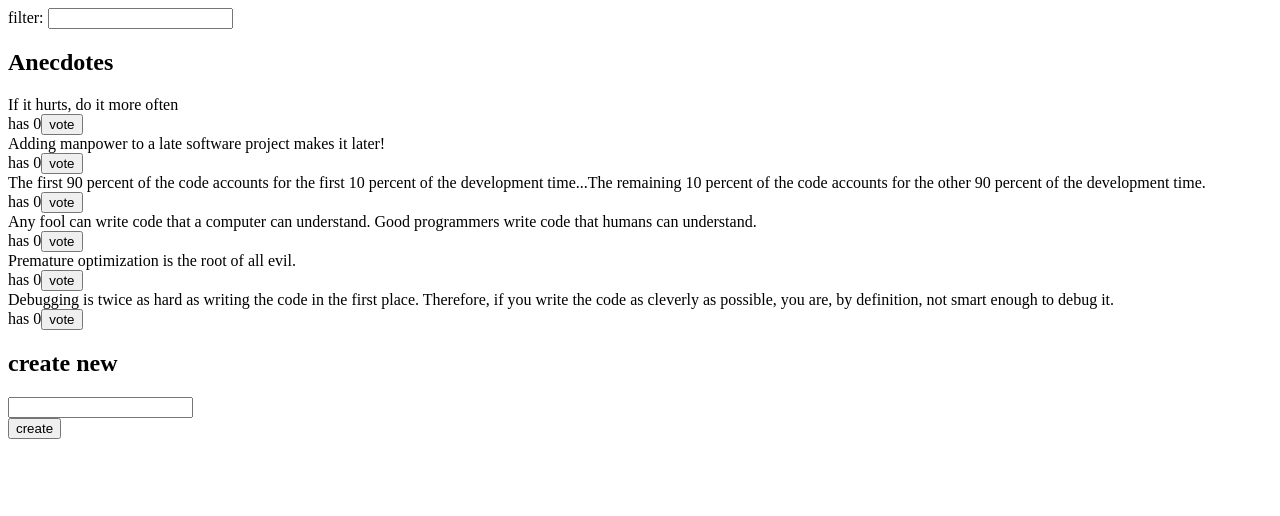
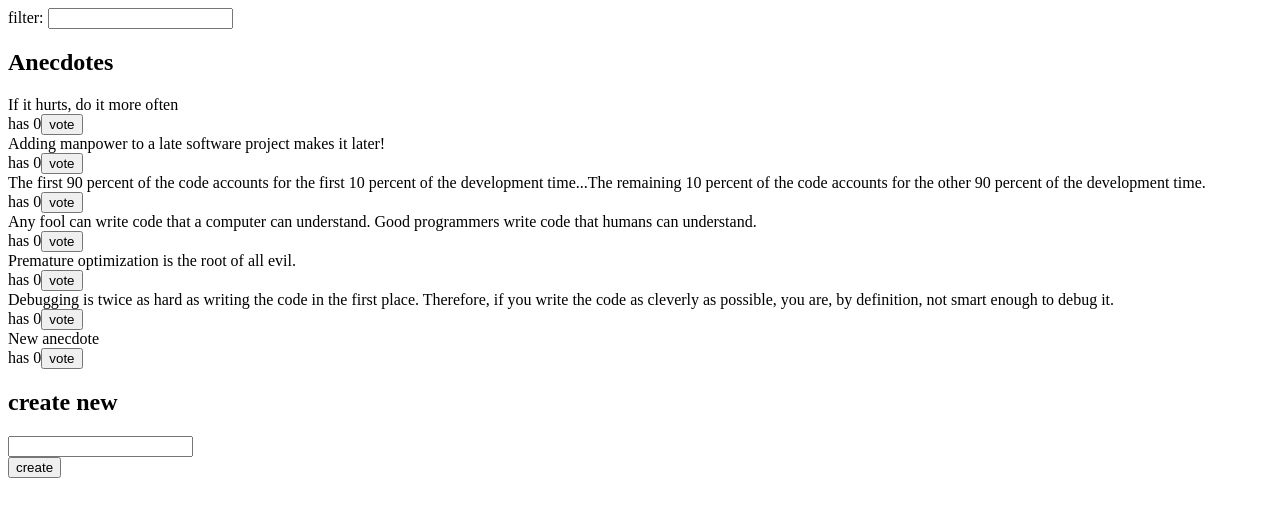
Before and after one commit to kamrantahir2/MOOC-Redux-Anecdotes, a React (Vite) app: page / in a window 1280 px wide. Shown: the top 516 px of the page. Built offline with nearby package versions, Linux system fonts and the light colour scheme; data requests are answered from the project's data file.

Commit message:
Save new anecdote to db by creating service function and creating new actions

```diff
--- a/db.json
+++ b/db.json
@@ -29,6 +29,11 @@
       "content": "Debugging is twice as hard as writing the code in the first place. Therefore, if you write the code as cleverly as possible, you are, by definition, not smart enough to debug it.",
       "id": "98312",
       "votes": 0
+    },
+    {
+      "id": "6745",
+      "content": "New anecdote",
+      "votes": 0
     }
   ]
 }
--- a/src/components/AnecdoteForm.jsx
+++ b/src/components/AnecdoteForm.jsx
@@ -1,17 +1,20 @@
 import { useDispatch } from "react-redux";
-import { addAnecdote } from "../reducers/anecdoteReducer";
+import { addAnecdote, appendAnecdote } from "../reducers/anecdoteReducer";
 import {
   setNotification,
   resetNotification,
 } from "../reducers/notificationReducer";
+import anecdotesService from "../services/anecdotesService";
 
 const AnecdoteForm = () => {
   const dispatch = useDispatch();
 
-  const create = (event) => {
+  const create = async (event) => {
     event.preventDefault();
     const content = event.target.anecdote.value;
-    dispatch(addAnecdote(content));
+    const newAnecdote = await anecdotesService.createAnecdote(content);
+    dispatch(appendAnecdote(newAnecdote));
+    // dispatch(addAnecdote(content));
     dispatch(setNotification(`Added anecdote "${content}"`));
     setTimeout(() => {
       dispatch(resetNotification());
--- a/src/services/anecdotesService.js
+++ b/src/services/anecdotesService.js
@@ -7,4 +7,10 @@ const getAll = async () => {
   return response.data;
 };
 
-export default { getAll };
+const createAnecdote = async (content) => {
+  const object = { content, votes: 0 };
+  const response = await axios.post(baseUrl, object);
+  return response.data;
+};
+
+export default { getAll, createAnecdote };
```
